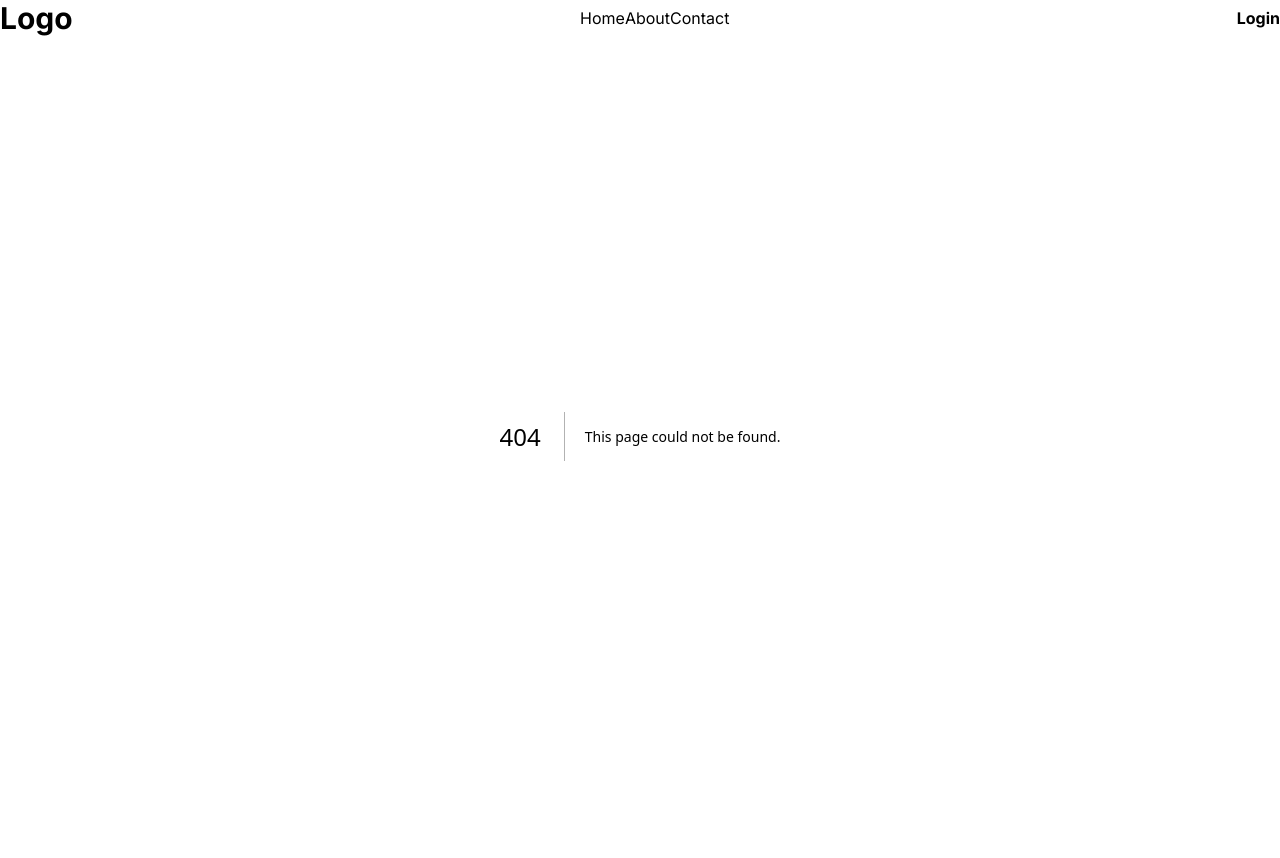
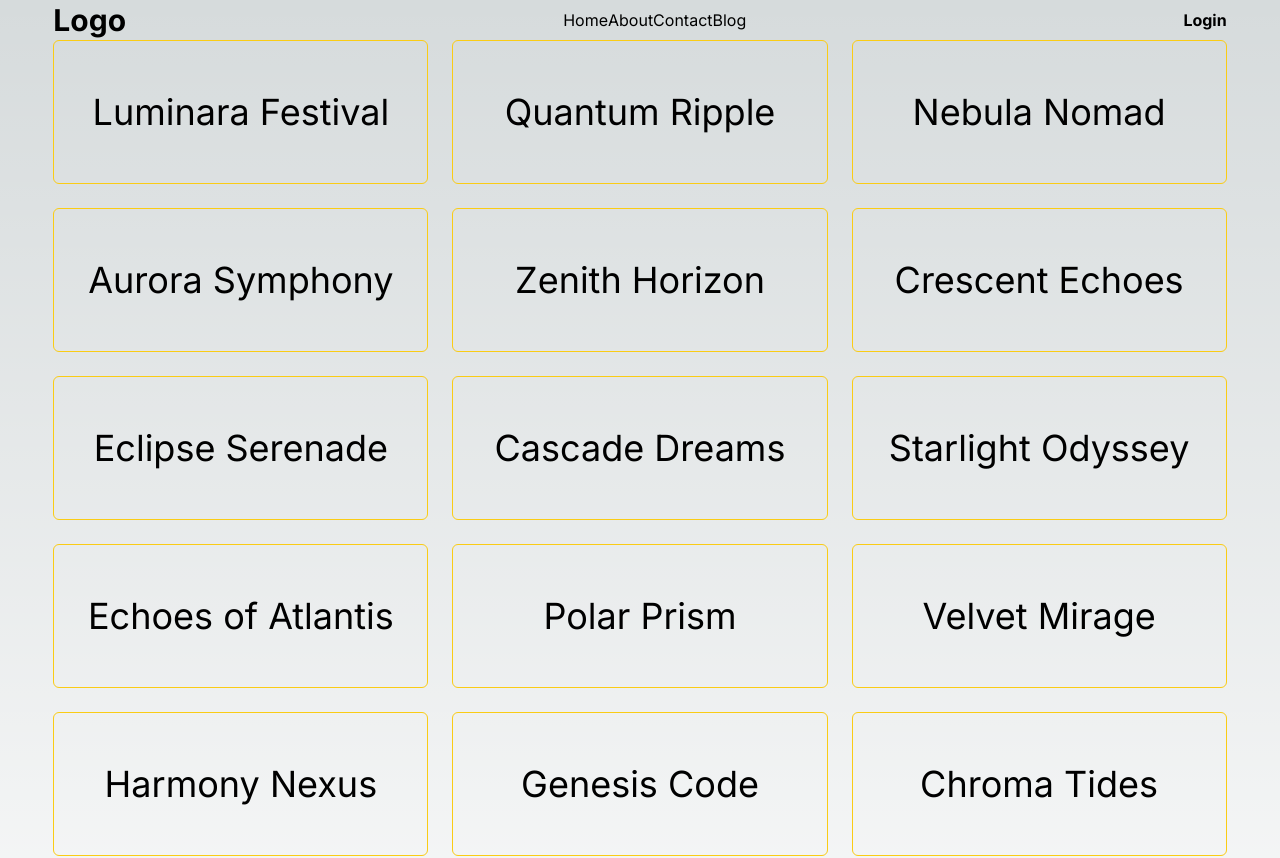
Before and after one commit to ataullah1/Exploring-Next.JS, a Next.js app: page /blogs in a window 1280 px wide. Before the commit this address had no page. Shown: the top 858 px of the page. Before the commit the page ends 836 px from the top, so only its background shows below. Built offline with nearby package versions, Linux system fonts and the light colour scheme.

Commit message:
Dynamic routing

```diff
--- a/src/Components/Navber.jsx
+++ b/src/Components/Navber.jsx
@@ -1,19 +1,22 @@
 'use client';
 import Link from 'next/link';
-import { usePathname } from 'next/navigation';
+import { usePathname, useRouter } from 'next/navigation';
 import React from 'react';
 
 const Navber = () => {
   const pathName = usePathname();
+  const router = useRouter();
   console.log(pathName);
   const links = [
     { title: 'Home', path: '/' },
     { title: 'About', path: '/about' },
     { title: 'Contact', path: '/contact' },
+    { title: 'Blog', path: '/blogs' },
   ];
 
   const handleLogin = () => {
     console.log('Login Now');
+    router.push('/login');
   };
 
   return (
@@ -32,7 +35,7 @@ const Navber = () => {
       </ul>
       <button
         onClick={handleLogin}
-        className="bg-yellow-400 py-2 px-6 rounded-md text-slate-800 font-bold"
+        className="bg-yellow-400 py-2 px-6 rounded-md text-slate-800 font-bold hover:bg-yellow-500 duration-300"
       >
         Login
       </button>
--- /dev/null
+++ b/src/app/about/company/page.jsx
@@ -0,0 +1,11 @@
+import React from 'react';
+
+const companyPage = () => {
+  return (
+    <div>
+      <h1 className="text-3xl font-bold">Company Page</h1>
+    </div>
+  );
+};
+
+export default companyPage;
--- a/src/app/about/page.jsx
+++ b/src/app/about/page.jsx
@@ -1,9 +1,24 @@
+import Link from 'next/link';
 import React from 'react';
 
 const aboutPage = () => {
   return (
     <div>
       <h1 className="text-3xl">This is about page.</h1>
+      <div className="flex items-center gap-6">
+        <Link
+          href={'/about/company'}
+          className="py-2 px-7 border shadow-md shadow-yellow-200s"
+        >
+          Company About
+        </Link>
+        <Link
+          href={'/about/product'}
+          className="py-2 px-7 border shadow-md shadow-yellow-200s"
+        >
+          About Product
+        </Link>
+      </div>
     </div>
   );
 };
--- /dev/null
+++ b/src/app/about/product/page.jsx
@@ -0,0 +1,11 @@
+import React from 'react';
+
+const productPage = () => {
+  return (
+    <div>
+      <h1 className="text-3xl font-bold">Product page</h1>
+    </div>
+  );
+};
+
+export default productPage;
--- /dev/null
+++ b/src/app/blogs/[title]/page.jsx
@@ -0,0 +1,7 @@
+import React from 'react';
+
+const blogDetails = ({ params }) => {
+  return <div>{params.title}</div>;
+};
+
+export default blogDetails;
--- /dev/null
+++ b/src/app/blogs/page.jsx
@@ -0,0 +1,123 @@
+import Link from 'next/link';
+import React from 'react';
+
+const BlogPage = () => {
+  return (
+    <div className="grid grid-cols-1 md:grid-cols-2 lg:grid-cols-3 gap-6 w-11/12 mx-auto">
+      {data.map((dta, i) => (
+        <Link
+          key={i}
+          href={`blogs/${dta.title}`}
+          className="border border-yellow-400 rounded-md w-full h-36 text-4xl flex items-center justify-center text-center p-5 cursor-pointer select-none hover:scale-105 duration-300"
+        >
+          {dta.title}
+        </Link>
+      ))}
+    </div>
+  );
+};
+
+const data = [
+  {
+    title: 'Luminara Festival',
+    details:
+      'An annual celebration of lights held in a coastal town, featuring lantern parades, light shows, and fireworks.',
+  },
+  {
+    title: 'Quantum Ripple',
+    details:
+      'A breakthrough in quantum physics that explores the interaction of particles at subatomic levels, leading to potential advancements in computing.',
+  },
+  {
+    title: 'Nebula Nomad',
+    details:
+      'A science fiction novel about a lone explorer traveling through different nebulas, encountering various alien species and civilizations.',
+  },
+  {
+    title: 'Aurora Symphony',
+    details:
+      'A classical music concert inspired by the natural phenomenon of the aurora borealis, performed by an internationally acclaimed orchestra.',
+  },
+  {
+    title: 'Zenith Horizon',
+    details:
+      'A space exploration mission aimed at reaching the furthest known point in the universe, led by an international team of astronauts.',
+  },
+  {
+    title: 'Crescent Echoes',
+    details:
+      'A poetry collection that captures the beauty and mystery of the moon and its phases, reflecting on human emotions and experiences.',
+  },
+  {
+    title: 'Eclipse Serenade',
+    details:
+      'A documentary film about the cultural and scientific significance of solar and lunar eclipses, featuring interviews with astronomers and historians.',
+  },
+  {
+    title: 'Cascade Dreams',
+    details:
+      'A wellness retreat located in the mountains, offering holistic therapies, meditation sessions, and nature walks to promote relaxation and healing.',
+  },
+  {
+    title: 'Starlight Odyssey',
+    details:
+      'An interactive virtual reality experience that allows users to explore distant galaxies and star systems from the comfort of their home.',
+  },
+  {
+    title: 'Echoes of Atlantis',
+    details:
+      'A historical fiction novel that delves into the mysteries of the lost city of Atlantis, following a group of archaeologists on their quest for discovery.',
+  },
+  {
+    title: 'Polar Prism',
+    details:
+      'A nature documentary showcasing the diverse wildlife and stunning landscapes of the polar regions, highlighting the impacts of climate change.',
+  },
+  {
+    title: 'Velvet Mirage',
+    details:
+      'An art exhibition featuring surrealist paintings and sculptures that play with the concepts of reality and illusion, curated by renowned artists.',
+  },
+  {
+    title: 'Harmony Nexus',
+    details:
+      'A collaborative music project that brings together artists from various genres and cultures to create a unique and harmonious sound.',
+  },
+  {
+    title: 'Genesis Code',
+    details:
+      'A thriller novel centered around a geneticist who discovers a hidden code within human DNA that could unlock extraordinary abilities.',
+  },
+  {
+    title: 'Chroma Tides',
+    details:
+      'An environmental study on the effects of changing ocean colors on marine life, focusing on coral reefs and their ecosystems.',
+  },
+  {
+    title: 'Celestial Drift',
+    details:
+      "A science fiction film depicting humanity's journey to colonize a distant exoplanet, exploring themes of survival, adaptation, and exploration.",
+  },
+  {
+    title: "Titan's Embrace",
+    details:
+      "A romance novel set on Titan, one of Saturn's moons, where two scientists working on a research mission fall in love against all odds.",
+  },
+  {
+    title: 'Solstice Enigma',
+    details:
+      'A mystery novel revolving around the ancient rituals and astronomical events of the summer solstice, with a detective uncovering hidden secrets.',
+  },
+  {
+    title: 'Lunar Resonance',
+    details:
+      'A musical album inspired by the phases of the moon, with each track representing a different lunar phase and its associated emotions.',
+  },
+  {
+    title: 'Verdant Realm',
+    details:
+      'A fantasy novel set in a lush, magical forest where mythical creatures and ancient spirits dwell, following the journey of a young hero.',
+  },
+];
+
+export default BlogPage;
--- /dev/null
+++ b/src/app/login/page.jsx
@@ -0,0 +1,11 @@
+import React from 'react';
+
+const loginPage = () => {
+  return (
+    <div>
+      <h1 className="text-3xl">Login Page</h1>
+    </div>
+  );
+};
+
+export default loginPage;
```
